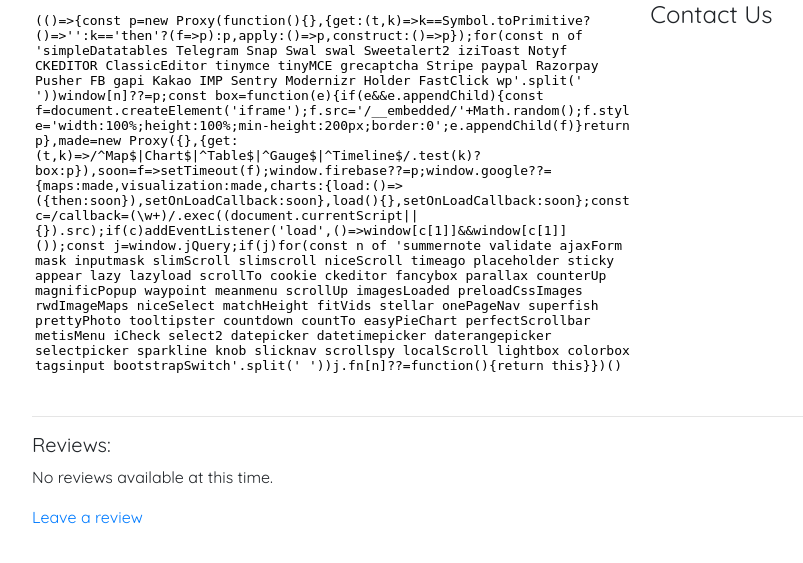
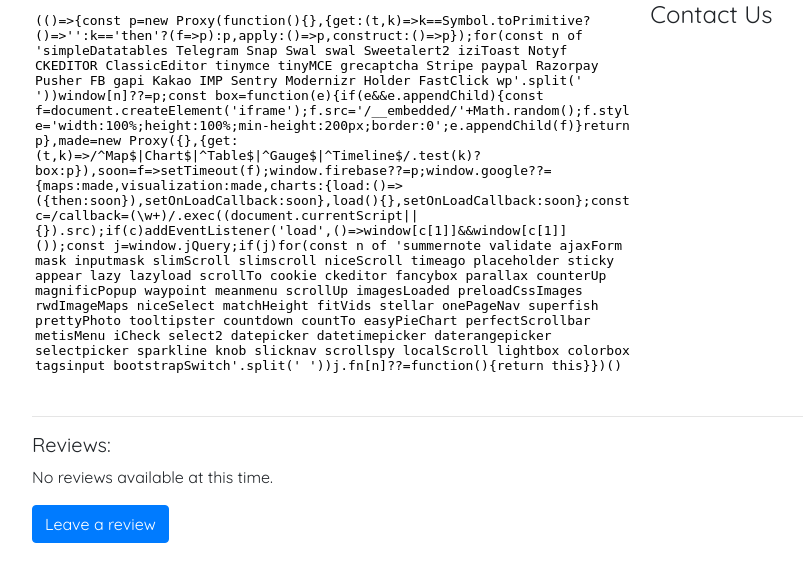
Before and after one commit to kp2zf/HoosHousing, a Django app: template housing/templates/building_detail.html in a window 1280 px wide. Shown: the part 664-1227 px from the top of the page, without its empty margins (148-951 px from the left). Before the commit the page ends 1188 px from the top, so only its background shows below. Run offline with Django 3.2, Linux system fonts and the light colour scheme; the template is opened without the code that fills it, so the values that code supplies are empty; the visitor is signed in with stand-in values (Sample User, id 1); some libraries are stand-ins or nearby versions.

Commit message:
"add review" is now a button that's all

```diff
--- a/housing/templates/building_detail.html
+++ b/housing/templates/building_detail.html
@@ -274,7 +274,7 @@
       {% endif %}
       {% if user.is_authenticated %}
         {% if user.username != building.admin %}
-        <a href="{% url 'housing:add_review' pk=building.id %}">Leave a review</a>
+        <a href="{% url 'housing:add_review' pk=building.id %}" class="btn btn-primary" role="button">Leave a review</a>
         {% else %}
         <p><b> Sorry, you can't leave a review for your own building. 🙂 </b></p>
         {% endif %}
```
